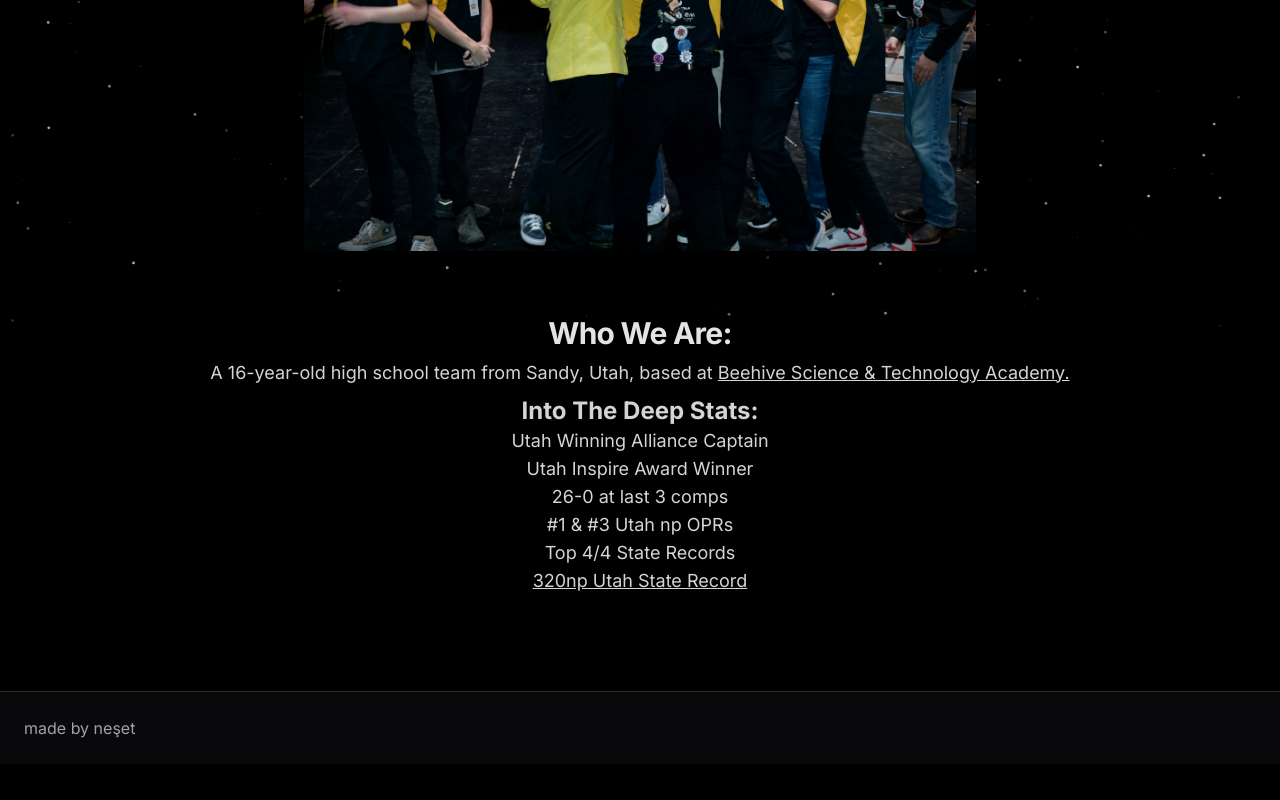
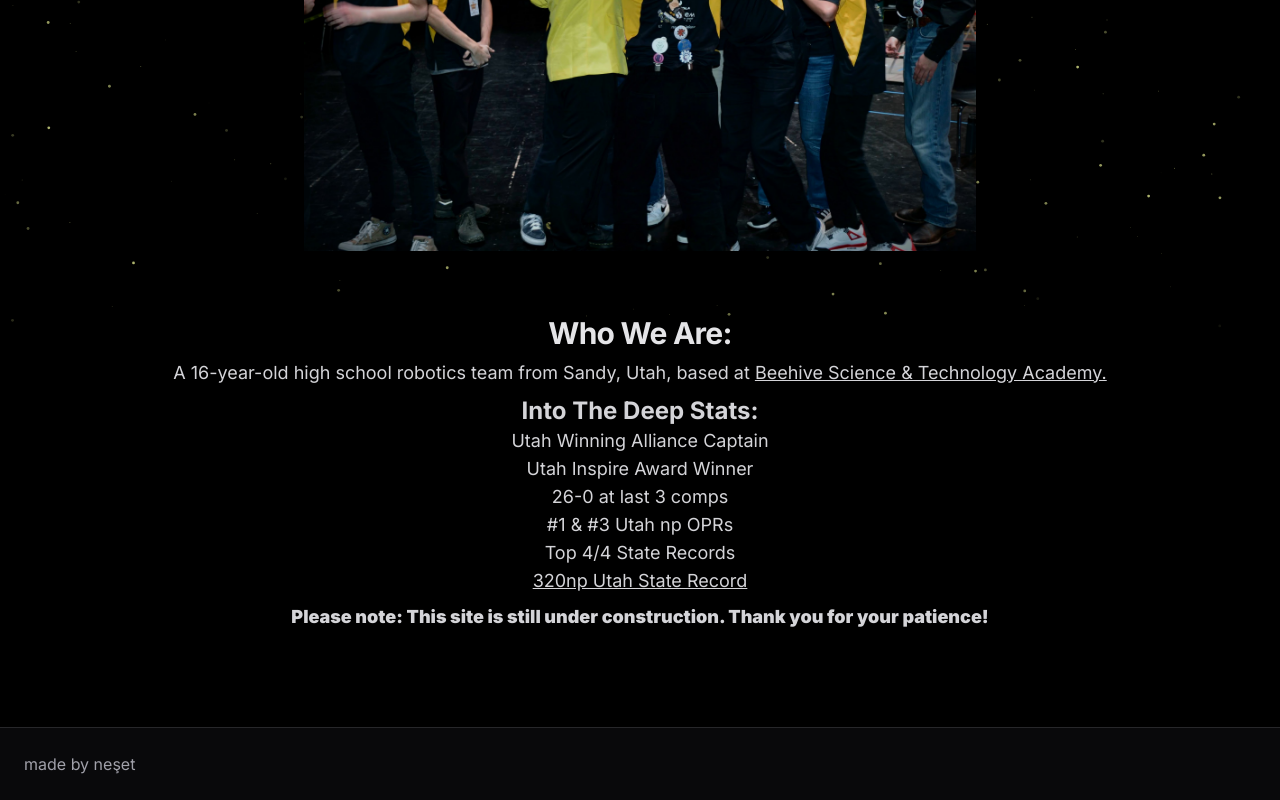
Before and after one commit to nesetkab/thehive, a Next.js app: page / in a window 1280 px wide. Shown: the part 470-1270 px from the top of the page. Before the commit the page ends 1234 px from the top, so only its background shows below. Built offline with nearby package versions, Linux system fonts and the light colour scheme.

Commit message:
under construction

```diff
--- a/components/logos.tsx
+++ b/components/logos.tsx
@@ -20,7 +20,7 @@ export default function Logos() {
 
       <motion.div variants={itemVariants}>
         <p className="text-center text-base text-zinc-300 sm:text-lg">
-          A 16-year-old high school team from Sandy, Utah, based at
+          A 16-year-old high school robotics team from Sandy, Utah, based at
           <span>&nbsp;</span>
           <Link
             href="https://beehiveacademy.org/"
@@ -53,6 +53,14 @@ export default function Logos() {
             320np Utah State Record
           </Link>
         </p>
+
+      </motion.div>
+      <motion.div variants={itemVariants}>
+        <TextBlur
+          className="text-center text-2xl font-black text-zinc-300 sm:text-lg"
+          text="Please note: This site is still under construction. Thank you for your patience!"
+          duration={0.8}
+        />
       </motion.div>
     </motion.div>
   );
```
